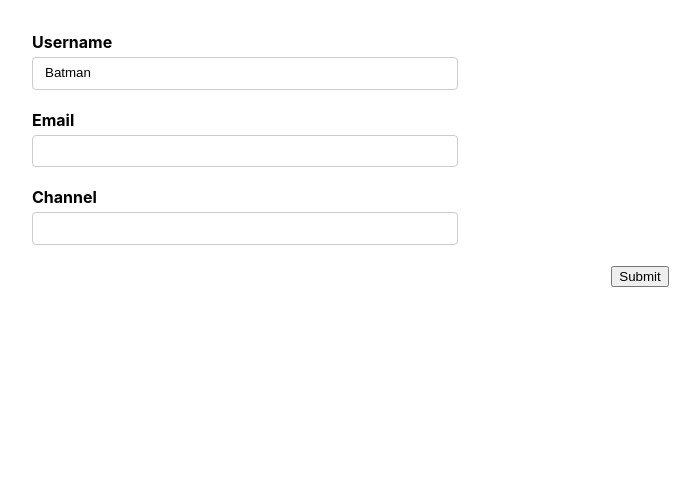
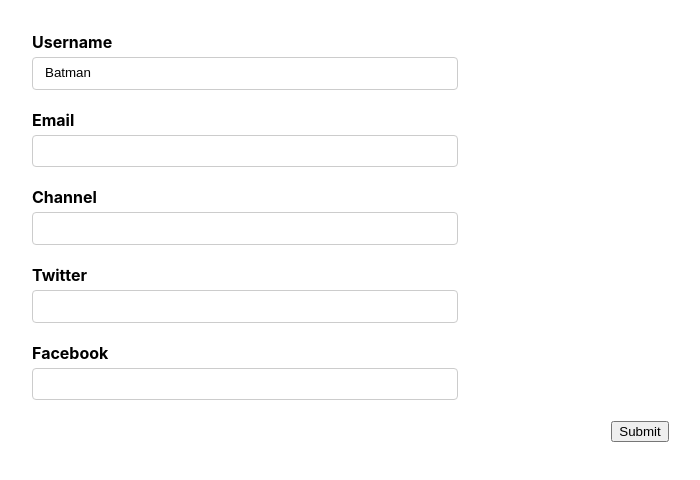
Before and after one commit to premrajah/react-hook-form-typescript, a React (Create React App) app: page / in a window 1280 px wide. Shown: the top 480 px of the page, without its empty margins (0-700 px from the left). Built offline with nearby package versions, Linux system fonts and the light colour scheme.

Commit message:
grouped nested values

```diff
--- a/src/components/YoutubeForm.tsx
+++ b/src/components/YoutubeForm.tsx
@@ -5,15 +5,23 @@ type FormValues = {
   username: string;
   email: string;
   channel: string;
+  social: {
+    twitter: string;
+    facebook: string;
+  };
 };
 
 export default function YoutubeForm() {
   const form = useForm<FormValues>({
-    defaultValues:  {
-        username: "Batman",
-        email: "",
-        channel: ""
-    }
+    defaultValues: {
+      username: 'Batman',
+      email: '',
+      channel: '',
+      social: {
+        twitter: '',
+        facebook: '',
+      },
+    },
   });
   const { register, control, handleSubmit, formState } = form;
   const { errors } = formState;
@@ -59,8 +67,8 @@ export default function YoutubeForm() {
                   return fieldValue !== 'admin@example.com' || 'Enter a different address';
                 },
                 notBlackListed: (fieldValue) => {
-                    return !fieldValue.endsWith("baddomain.com") || "This domain is not supported "
-                }
+                  return !fieldValue.endsWith('baddomain.com') || 'This domain is not supported ';
+                },
               },
             })}
           />
@@ -82,6 +90,16 @@ export default function YoutubeForm() {
           <p className='error'>{errors.channel?.message}</p>
         </div>
 
+        <div className='form-control'>
+          <label htmlFor='twitter'>Twitter</label>
+          <input type='text' id='twitter' {...register('social.twitter')} />
+        </div>
+
+        <div className='form-control'>
+          <label htmlFor='facebook'>Facebook</label>
+          <input type='text' id='twitter' {...register('social.facebook')} />
+        </div>
+
         <button>Submit</button>
       </form>
       <DevTool control={control} />
```
